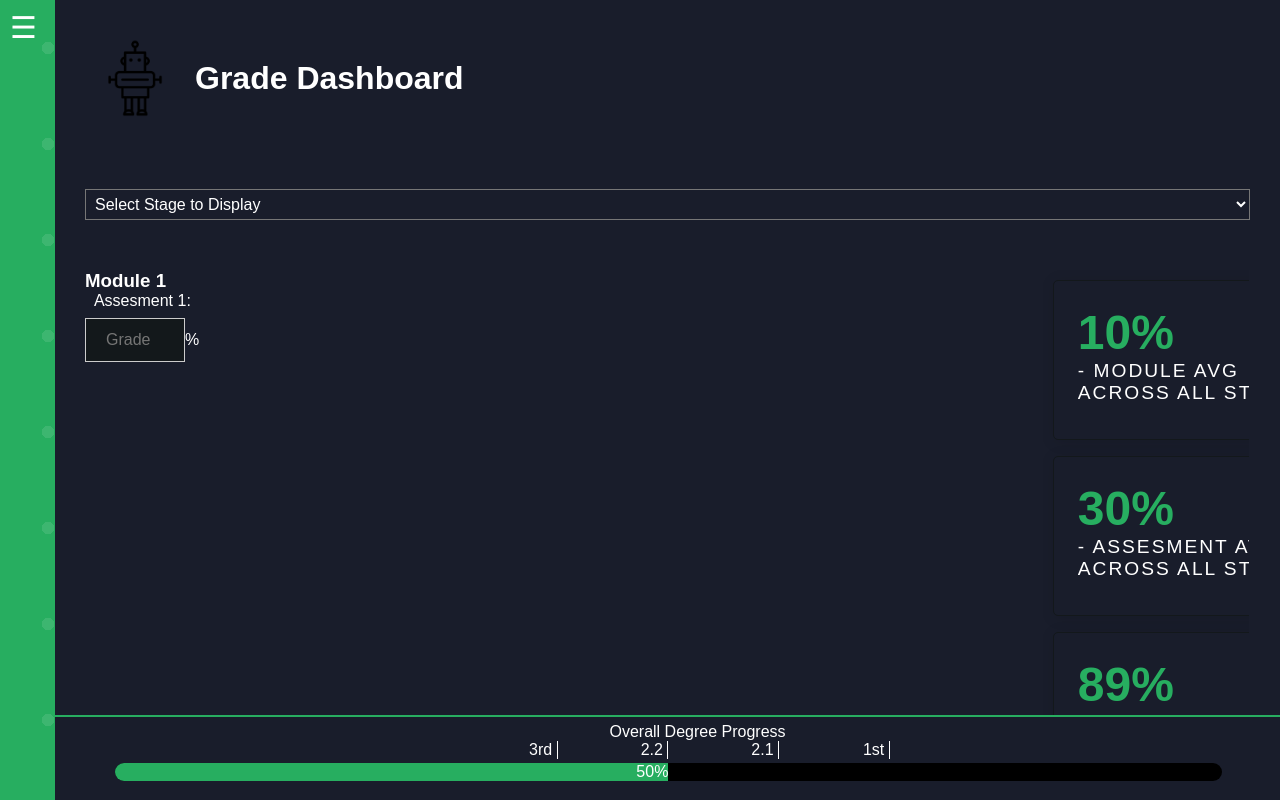
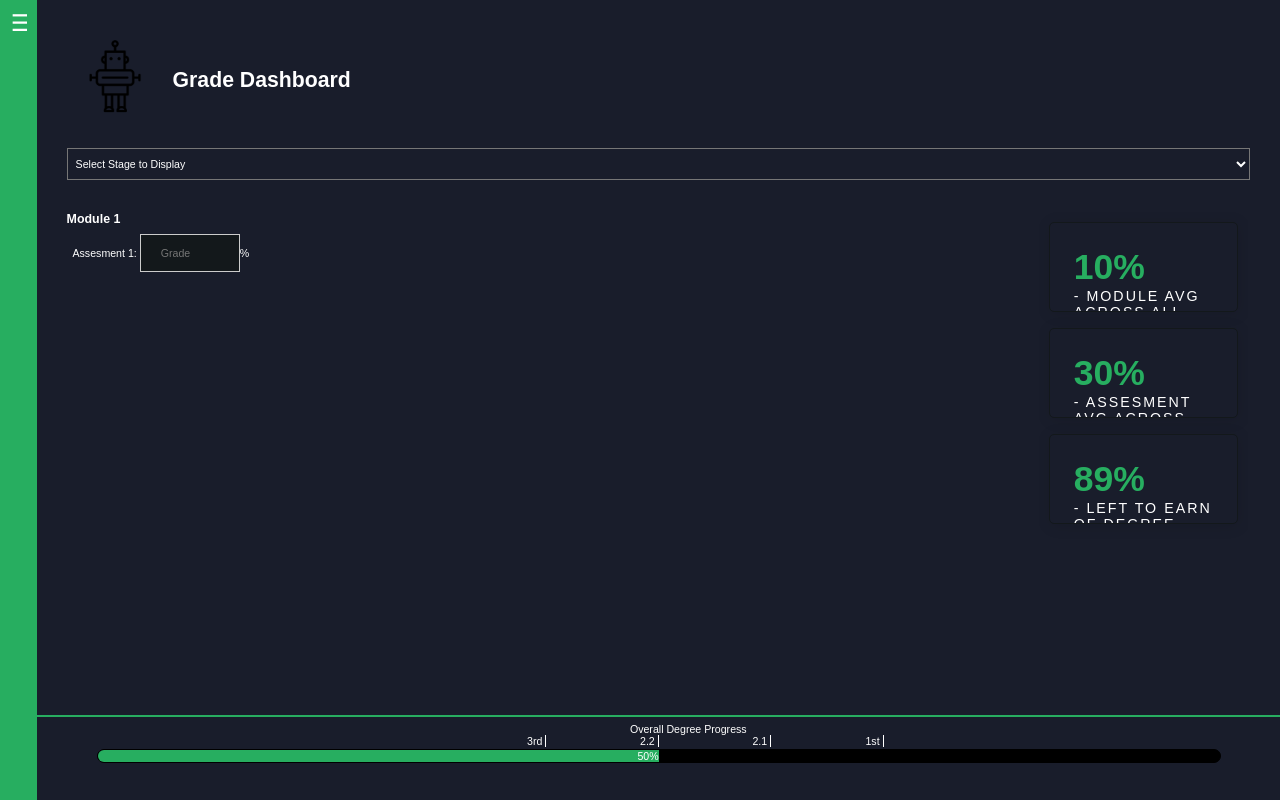
Before and after one commit to KyleMcComb/Pathfinder, a Django app: page /GradeDashboard/ in a window 1280 px wide. Run offline with Django 3.2, Linux system fonts and the light colour scheme; data comes from the database, SQL or seed files in the repository; data that the repository does not hold is empty; a map, chart or similar area stays blank; some libraries are stand-ins or nearby versions.

Commit message:
Fixed resizing issues for bigger screens.

```diff
--- a/Pathfinder/main/static/assets/css/styles.css
+++ b/Pathfinder/main/static/assets/css/styles.css
@@ -17,6 +17,7 @@
   --color-grey: #13181b;
   --color-chat-bubble-user: #27AE60;
   --color-chat-bubble-bot: #2a2e35;
+  --color-progression-bar: #000000;
   --br-sm-2: 14px;
   --box-shadow-1: 0 3px 15px rgba(0,0,0,.2)
   //--transition-1: all .23s ease-in-out;
@@ -31,6 +32,7 @@
   --color-grey: #f8f8f8;
   --color-chat-bubble-user: #b92261;
   --color-chat-bubble-bot: #47535c;
+  --color-progression-bar: #000000;
 }
 
 .high-contrast-mode {
@@ -42,6 +44,7 @@
   --color-grey: #f8f8f8;
   --color-chat-bubble-user: #000000;
   --color-chat-bubble-bot: #000000;
+  --color-progression-bar: #f8f8f8;
 }
 
 html {
@@ -73,14 +76,14 @@ body {
 }
 .content img {
   float: left;
-  width: 100px;
-  height: 100px;
+  width: 12vh;
+  height: 12vh;
 }
 .content h1 {
+  padding-top: 1vh;
   position: relative;
   top: 32px;
   left: 10px;
-  padding-bottom: 100px;
 }
 .content form {
   padding: 18px;
@@ -126,7 +129,7 @@ body {
   height: 100vh;
   background-color: var(--color-secondary);
   transition: all 0.23s ease-in-out;
-  width: 55px;
+  width: 2.864vw;
   position: fixed;
   z-index: 1;
   top: 0;
@@ -137,7 +140,9 @@ body {
   margin: 0px;
 }
 .sidebar .closebtn {
-  font-size: 30px !important;
+  padding-left: 0.05vw;
+  padding-right: 0.75vw;
+  font-size: 1.8vw !important;
   cursor: pointer;
   position: relative;
   top: 30;
@@ -151,7 +156,7 @@ body {
   transition: opacity 400ms ease;
 }
 .sidebar #menu-items {
-  padding-left: 60px;
+  padding-left: 3.125vw;
 }
 .sidebar #menu-items a {
   font-family: "Poppins", sans-serif;
@@ -167,7 +172,7 @@ body {
   left: 0px;
   top: 0px;
   transition: opacity 800ms ease, background-size 800ms ease, background-position 800ms ease;
-  width: 250px;
+  width: 12vw;
   z-index: -2;
 }
 
@@ -275,7 +280,7 @@ body {
   display: grid;
   grid-template-columns: repeat(1, 1fr);
   position: absolute;
-  top: 275px;
+  top: 25.5vh;
   padding-bottom: 50px;
 }
 .modules-container .module-table {
@@ -311,12 +316,12 @@ body {
   grid-gap: 1rem;
 }
 .filter-and-search .search-bar {
-  grid-template-rows: 60px;
+  grid-template-rows: 5.5vh;
   width: 100%;
   display: grid;
   grid-template-columns: repeat(2, 1fr);
   grid-gap: 0rem;
-  grid-template-columns: 1fr 60px;
+  grid-template-columns: 1fr 5.5vh;
 }
 
 .filter-container {
@@ -342,7 +347,9 @@ body {
   position: relative;
 }
 .selectBox .filtersApplied {
-  padding: 5px;
+  padding: 0.5vh;
+  padding-top: 1vh;
+  padding-bottom: 1vh;
   background-color: var(--color-primary);
   color: var(--color-tertiary);
   font-size: inherit;
@@ -364,7 +371,7 @@ body {
   display: none;
   border: 0.5px #7c7c7c solid;
   background-color: var(--color-primary);
-  max-height: 300px;
+  max-height: 30vh;
   overflow-y: auto;
 }
 #mySelectOptions label {
@@ -382,7 +389,7 @@ body {
   padding-top: 20px;
   padding-bottom: 10px;
   position: absolute;
-  top: 250px;
+  top: 24vh;
   width: 95%;
 }
 .dashboard-container .assesments {
@@ -395,7 +402,7 @@ body {
   width: 100px;
 }
 .dashboard-container .grades {
-  height: inherit;
+  height: 100%;
   width: 64%;
   float: left;
   padding-left: 20px;
@@ -405,17 +412,17 @@ body {
   transition: none;
 }
 .dashboard-container .stats {
-  height: inherit;
   float: right;
   width: 17.7%;
   padding: 10px;
+  padding-bottom: 60px;
   display: grid;
   grid-template-columns: repeat(1, 1fr);
   grid-gap: 1rem;
 }
 .dashboard-container .stats .stat-item {
-  width: 300px;
-  height: 160px;
+  width: 100%;
+  height: 100%;
   border: 1px solid var(--color-grey);
   border-radius: 5px;
   transition: all 0.4s ease-in-out;
@@ -432,13 +439,13 @@ body {
   flex-direction: column;
 }
 .dashboard-container .stats .stat-item .stat-text .large-text {
-  font-size: 3rem;
+  font-size: 4.44vh;
   font-weight: 700;
   color: var(--color-secondary);
 }
 .dashboard-container .stats .stat-item .stat-text .small-text {
   text-transform: uppercase;
-  font-size: 1.2rem;
+  font-size: 1.78vh;
   color: var(--color-tertiary);
   letter-spacing: 2px;
 }
@@ -469,7 +476,9 @@ body {
   display: flex;
   border-radius: 30px;
   width: 95%;
-  background-color: var(--color-black);
+  border: solid 1px;
+  border-color: var(--color-black);
+  background-color: var(--color-progression-bar);
 }
 .grade-progression .progression-bar #current-progression {
   align-self: stretch;
@@ -477,6 +486,7 @@ body {
   text-align: end;
   width: 40%;
   background-color: var(--color-secondary);
+  color: var(--color-white);
 }
 .grade-progression progress::-webkit-progress-bar {
   background-color: var(--color-tertiary);
--- a/Pathfinder/main/static/assets/css/styles.scss
+++ b/Pathfinder/main/static/assets/css/styles.scss
@@ -18,6 +18,7 @@
     --color-grey: #13181b;
     --color-chat-bubble-user: #27AE60;
     --color-chat-bubble-bot: #2a2e35;
+    --color-progression-bar: #000000;
     --br-sm-2: 14px;
     --box-shadow-1: 0 3px 15px rgba(0,0,0,.2)
     //--transition-1: all .23s ease-in-out;
@@ -32,6 +33,7 @@
     --color-grey: #f8f8f8;
     --color-chat-bubble-user: #b92261;
     --color-chat-bubble-bot: #47535c;
+    --color-progression-bar: #000000;
 }
 
 .high-contrast-mode{
@@ -43,6 +45,7 @@
     --color-grey: #f8f8f8;
     --color-chat-bubble-user: #000000;
     --color-chat-bubble-bot: #000000;
+    --color-progression-bar: #f8f8f8;
 }
 
 html {
@@ -74,14 +77,15 @@ body {
     /* Resize image and header */
     img{
         float: left;
-        width: 100px;
-        height: 100px;
+        width: 12vh;
+        height: 12vh;
     }
     h1{
+        padding-top: 1vh;
         position: relative;
         top: 32px;
         left: 10px;
-        padding-bottom: 100px;
+        //padding-bottom: 9vh;
     }
     form{
         padding: 18px;
@@ -129,7 +133,7 @@ body {
     height: 100vh;
     background-color: var(--color-secondary);
     transition: all .23s ease-in-out;
-    width: 55px;
+    width: 2.864vw;
     position: fixed;
     z-index: 1;
     top: 0;
@@ -137,9 +141,12 @@ body {
     overflow-x: hidden;
     transition: 0.5s;
     padding: 10px;
+    //padding: 0.53vw;
     margin: 0px;
     .closebtn{
-        font-size:30px !important;
+        padding-left: 0.05vw;
+        padding-right: 0.75vw;
+        font-size: 1.8vw !important;
         cursor:pointer;
         position: relative;
         top: 30;
@@ -153,7 +160,8 @@ body {
         transition: opacity 400ms ease;
     }
     #menu-items{
-        padding-left: 60px;
+        //padding-left: 60px;
+        padding-left: 3.125vw;
         a {
             font-family: 'Poppins', sans-serif;
             font-size: inherit;
@@ -169,7 +177,8 @@ body {
         left: 0px;
         top: 0px;
         transition: opacity 800ms ease, background-size 800ms ease, background-position 800ms ease;
-        width: 250px;
+        //width: 250px;
+        width: 12vw;
         z-index: -2;
     }
 }
@@ -282,7 +291,7 @@ body {
     display: grid;
     grid-template-columns: repeat(1, 1fr);
     position: absolute;
-    top:275px;
+    top:25.5vh;
     padding-bottom: 50px;
     //formatting for each of the modules within the module information page
     .module-table {
@@ -321,12 +330,12 @@ body {
     grid-gap: 1rem;
 
     .search-bar{
-        grid-template-rows: 60px;
+        grid-template-rows: 5.5vh;
         width: 100%;
         display:grid;
         grid-template-columns: repeat(2, 1fr);
         grid-gap: 0rem;
-        grid-template-columns: 1fr 60px;
+        grid-template-columns: 1fr 5.5vh;
     }
 }
 
@@ -355,7 +364,9 @@ body {
 .selectBox {
     position: relative;
     .filtersApplied{
-        padding: 5px;
+        padding: 0.5vh;
+        padding-top: 1vh;
+        padding-bottom: 1vh;
         background-color: var(--color-primary);
         color: var(--color-tertiary);
         font-size: inherit;
@@ -379,7 +390,7 @@ body {
     display: none;
     border: 0.5px #7c7c7c solid;
     background-color: var(--color-primary);
-    max-height: 300px;
+    max-height: 30vh;
     overflow-y: auto;
     label {
         z-index: 3;
@@ -398,8 +409,9 @@ body {
     padding-top: 20px;
     padding-bottom: 10px;
     position: absolute;
-    top:250px;
+    top:24vh;
     width:95%;
+    //height: 100%;
     //input widget where the grade will be displayed
     .assesments{
         z-index: -1;
@@ -412,7 +424,7 @@ body {
     }
     //bar chart div
     .grades{
-        height:inherit;
+        height:100%;
         width:64%;
         //max-height: 540px;
         float: left;
@@ -424,16 +436,17 @@ body {
         }
     }
     .stats{
-        height:inherit;
         float:right;
         width:17.7%;
         padding:10px;
+        padding-bottom:60px;
         display: grid;
         grid-template-columns: repeat(1, 1fr);
         grid-gap: 1rem;
         .stat-item {
-            width: 300px;
-            height: 160px;
+            width: 100%;
+            //height: 160px;
+            height: 100%;
             border: 1px solid var(--color-grey);
             border-radius: 5px;
             transition: all .4s ease-in-out;
@@ -448,13 +461,13 @@ body {
                 display: flex;
                 flex-direction: column;
                 .large-text {
-                    font-size: 3rem;
+                    font-size: 4.44vh;
                     font-weight: 700;
                     color: var(--color-secondary);
                 }
                 .small-text {
                     text-transform: uppercase;
-                    font-size: 1.2rem;
+                    font-size: 1.78vh;
                     color: var(--color-tertiary);
                     letter-spacing: 2px;
 
@@ -488,13 +501,16 @@ body {
         display: flex;
         border-radius: 30px;
         width:95%;
-        background-color: var(--color-black);
+        border: solid 1px;
+        border-color: var(--color-black);
+        background-color: var(--color-progression-bar);
         #current-progression{
             align-self: stretch;
             display: inline-block;
             text-align: end;
             width: 40%;
             background-color: var(--color-secondary);
+            color: var(--color-white);
         }
     }
     /* below code will change the colour of the progress bar - thanks to https://www.geeksforgeeks.org/how-to-set-color-of-progress-bar-using-html-and-css/ */
--- a/Pathfinder/main/static/assets/js/general.js
+++ b/Pathfinder/main/static/assets/js/general.js
@@ -45,27 +45,27 @@ function checkFontSize(){
 
     // checks for new font size, if small or large size is not selected the default (medium) is then applied
     if(fontSize == 'small'){
-        element.style.fontSize  = "0.8rem";
+        element.style.fontSize  = "0.66vw";
     }
     else if(fontSize == 'large') {
-        element.style.fontSize = "1.5rem";
+        element.style.fontSize = "1.25vw";
         document.getElementsByClassName("menu-item")[1].innerHTML = "Grade <br />Dashboard";
         document.getElementsByClassName("menu-item")[3].innerHTML = "Queen's <br />Website";
     }
     else {
-        element.style.fontSize  = "1rem";
+        element.style.fontSize  = "0.83vw";
     }
 }
 
 function navToggle() {
     // CLOSE THE NAV
     if(sessionStorage.getItem("navOpen") == "true"){
-        document.getElementsByClassName('sidebar')[0].style.width = "55px";
+        document.getElementsByClassName('sidebar')[0].style.width = "2.864vw";
         sessionStorage.setItem("navOpen","false");
     }
     // OPEN THE NAV
     else if(sessionStorage.getItem("navOpen") == "false"){
-        document.getElementsByClassName('sidebar')[0].style.width = "250px";
+        document.getElementsByClassName('sidebar')[0].style.width = "13vw";
         sessionStorage.setItem("navOpen","true");
     }
     document.getElementsByClassName('sidebar')[0].style.height = "100vh";
@@ -78,13 +78,17 @@ function resizeContentDiv(){
 
     // NAV IS OPEN
     if(sessionStorage.getItem("navOpen") == "true"){
-        contentDiv.style.width = (windowWidth-250)+"px";
-        contentDiv.style.left = "250px";
+        //contentDiv.style.width = (windowWidth-250)+"px";
+        contentDiv.style.width = windowWidth-(windowWidth*0.13)+"px";
+        //contentDiv.style.left = "250px";
+        contentDiv.style.left = windowWidth*0.13+"px";
     }
     // NAV IS NOT OPEN
     else if(sessionStorage.getItem("navOpen") == "false"){
-        contentDiv.style.width = (windowWidth-55)+"px";
-        contentDiv.style.left = "55px";
+        // contentDiv.style.width = (windowWidth-55)+"px";
+        // contentDiv.style.left = "55px";
+        contentDiv.style.width = windowWidth-(windowWidth*0.0286)+"px";
+        contentDiv.style.left = windowWidth*0.0286+"px";
     }
 }
 
--- a/Pathfinder/main/static/assets/js/gradeDashboardPage.js
+++ b/Pathfinder/main/static/assets/js/gradeDashboardPage.js
@@ -17,17 +17,32 @@ function progressBar(grade='0'){
 function resizeGradeDashboardPage(){
     var bottomBarDiv = document.getElementsByClassName('bottom-bar')[0];
     var windowWidth = window.innerWidth;
+    var windowHeight = window.innerHeight;
+    var progress = windowHeight * 0.078241;
+    var barchartWidth = (((windowWidth - 55) * 0.95) * 0.64);
+    var barchartHeight = (1130/2261.3) * barchartWidth;
+    document.getElementsByClassName('content')[0].style.height = (windowHeight - progress) + 'px';
+    document.getElementsByClassName('bottom-bar')[0].style.height =  progress + 'px';
+    document.getElementsByClassName('stats')[0].style.height = barchartHeight+'px';
 
-    document.getElementsByClassName('content')[0].style.height = (window.innerHeight - 85) + 'px';
+
+
+    console.log(document.getElementsByClassName('filter-container')[0].style.height);
     // NAV IS OPEN
-    if(sessionStorage.getItem('navOpen') == 'true'){
-        bottomBarDiv.style.width = (windowWidth-250)+'px';
-        bottomBarDiv.style.left = '250px';
+    if(sessionStorage.getItem("navOpen") == "true"){
+        //bottomBarDiv.style.width = (windowWidth-250)+"px";
+        bottomBarDiv.style.width = windowWidth-(windowWidth*0.13)+"px";
+        //bottomBarDiv.style.left = "250px";
+        bottomBarDiv.style.left = windowWidth*0.13+"px";
+        //textarea.style.width = (windowWidth-370)+"px";
     }
     // NAV IS NOT OPEN
-    else if(sessionStorage.getItem('navOpen') == 'false'){
-        bottomBarDiv.style.width = (windowWidth-55)+'px';
-        bottomBarDiv.style.left = '55px';
+    else if(sessionStorage.getItem("navOpen") == "false"){
+        // bottomBarDiv.style.width = (windowWidth-55)+"px";
+        // bottomBarDiv.style.left = "55px";
+        // textarea.style.width = (windowWidth-175)+"px";
+        bottomBarDiv.style.width = windowWidth-(windowWidth*0.0286)+"px";
+        bottomBarDiv.style.left = windowWidth*0.0286+"px";
     }
 }
 
--- a/Pathfinder/main/templates/gradeDashboard.html
+++ b/Pathfinder/main/templates/gradeDashboard.html
@@ -37,8 +37,11 @@
                 <div id="menu-background-pattern"></div>
             </div>
             <div class="content">
-                <img src="{% static 'assets/img/pathfinder.png' %}" alt="logo" />
-                <h1>Grade Dashboard</h1>
+                <div>
+                    <img src="{% static 'assets/img/pathfinder.png' %}" alt="logo" />
+                    <h1>Grade Dashboard</h1>
+                </div>
+
 
                 <div class="filter-container">
                     <div class="filter">
--- a/Pathfinder/main/templates/settings.html
+++ b/Pathfinder/main/templates/settings.html
@@ -37,8 +37,10 @@
             </div>
 
             <div class="content">
-                <img src="{% static 'assets/img/pathfinder.png' %}" alt="logo" />
-                <h1>Settings</h1>
+                <div>
+                    <img src="{% static 'assets/img/pathfinder.png' %}" alt="logo" />
+                    <h1>Settings</h1>
+                </div>
                 <div>
                     {% if user.is_authenticated %}
                         <h2>Account Information</h2>
```
Also changed, not shown: Pathfinder/main/static/assets/js/chatbotPage.js (+12 -6 lines), Pathfinder/main/templates/index.html (+5 -2 lines), Pathfinder/main/templates/moduleInformation.html (+5 -3 lines), 3 other files.
